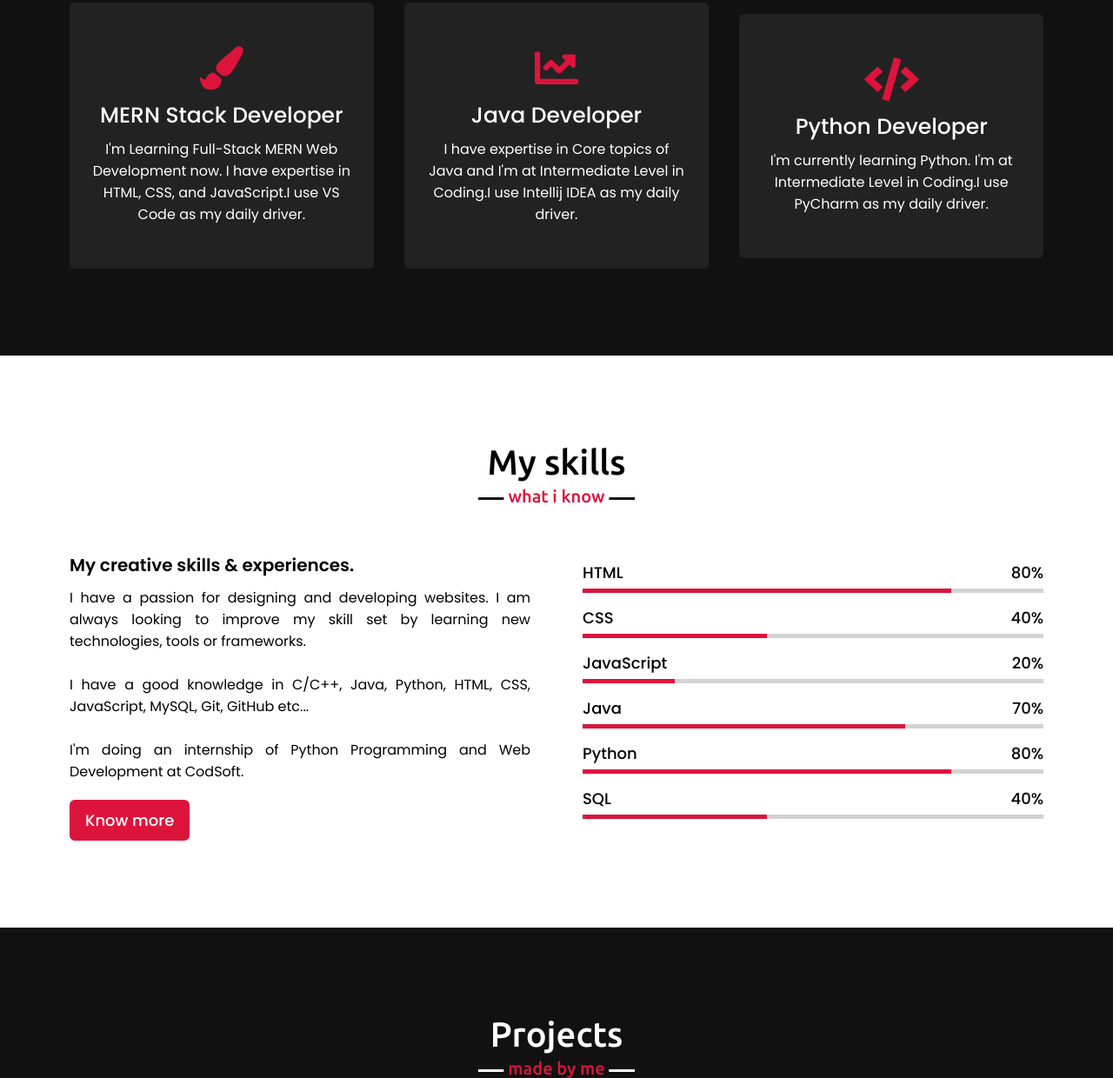
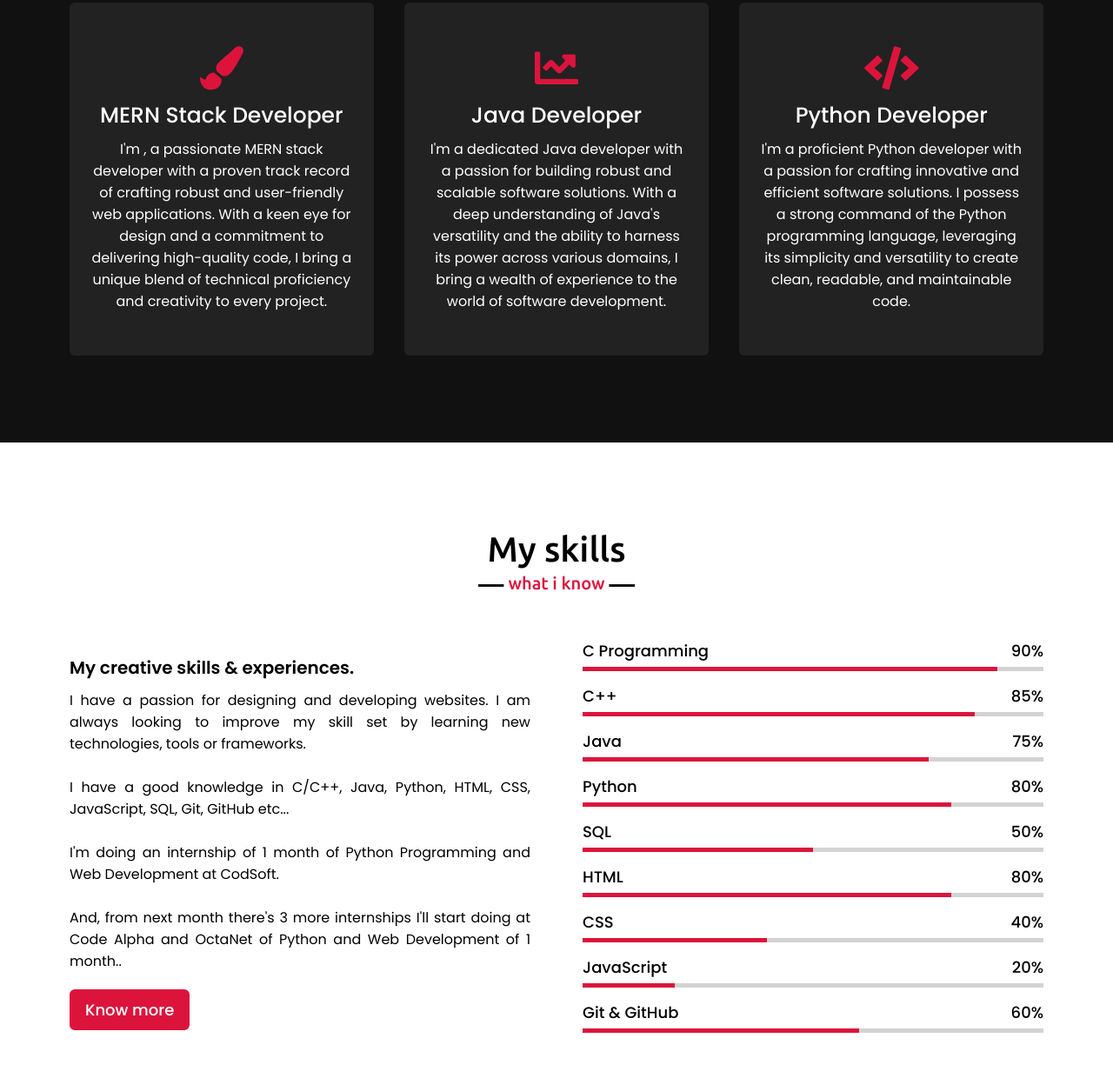
Before and after one commit to iam-priyanshu-sharma/Portfolio, a plain HTML site: page index.html in a window 1280 px wide. Shown: the part 1806-3046 px from the top of the page at 87% size. Drawn offline with nearby package versions, Linux system fonts and the light colour scheme.

Commit message:
Change in skill section

```diff
--- a/index.html
+++ b/index.html
@@ -45,8 +45,7 @@
                 <div class="text-1">Hello, my name is</div>
                 <div class="text-2">Priyanshu Sharma</div>
                 <div class="text-3">And I'm a <span class="typing"></span></div>
-                <a
-                    href="#my-form">Hire
+                <a href="#my-form">Hire
                     me</a>
             </div>
         </div>
@@ -58,7 +57,7 @@
             <h2 class="title">About me</h2>
             <div class="about-content">
                 <div class="column left">
-                    <img src="assets/myphoto2.png" alt="My Photo">
+                    <img src="assets/myphoto.png" alt="My Photo">
                 </div>
                 <div class="column right">
                     <div class="text">I'm Priyanshu and I'm a <span class="typing-2"></span></div>
@@ -98,8 +97,10 @@
                         <i class="fas fa-paint-brush"></i>
                         <div class="text">MERN Stack Developer</div>
                         <p>
-                            I'm Learning Full-Stack MERN Web Development now. I have expertise in HTML, CSS, and
-                            JavaScript.I use VS Code as my daily driver.
+                            I'm , a passionate MERN stack developer with a proven track record of crafting robust and
+                            user-friendly web applications. With a keen eye for design and a commitment to delivering
+                            high-quality code, I bring a unique blend of technical proficiency and creativity to every
+                            project.
                         </p>
                     </div>
                 </div>
@@ -108,8 +109,10 @@
                         <i class="fas fa-chart-line"></i>
                         <div class="text">Java Developer</div>
                         <p>
-                            I have expertise in Core topics of Java and I'm at Intermediate Level in Coding.I use
-                            Intellij IDEA as my daily driver.
+                            I'm a dedicated Java developer with a passion for building robust and scalable software
+                            solutions. With a deep understanding of Java's versatility and the ability to harness its
+                            power across various domains, I bring a wealth of experience to the world of software
+                            development.
                         </p>
                     </div>
                 </div>
@@ -118,8 +121,9 @@
                         <i class="fas fa-code"></i>
                         <div class="text">Python Developer</div>
                         <p>
-                            I'm currently learning Python. I'm at Intermediate Level in Coding.I use PyCharm as my daily
-                            driver.
+                            I'm a proficient Python developer with a passion for crafting innovative and efficient
+                            software solutions. I possess a strong command of the Python programming language,
+                            leveraging its simplicity and versatility to create clean, readable, and maintainable code.
                         </p>
                     </div>
                 </div>
@@ -141,16 +145,55 @@
                     </p>
                     <br>
                     <p>
-                        I have a good knowledge in C/C++, Java, Python, HTML, CSS, JavaScript, MySQL, Git, GitHub etc...
+                        I have a good knowledge in C/C++, Java, Python, HTML, CSS, JavaScript, SQL, Git, GitHub etc...
                     </p>
                     <br>
                     <p>
-                        I'm doing an internship of Python Programming and Web Development at CodSoft.
+                        I'm doing an internship of 1 month of Python Programming and Web Development at CodSoft.
+                    </p>
+                    <br>
+                    <p>
+                        And, from next month there's 3 more internships I'll start doing at Code Alpha and OctaNet of Python and Web Development of 1 month..
                     </p>
 
                     <a href="https://www.linkedin.com/in/iam-priyanshu-sharma/">Know more</a>
                 </div>
                 <div class="column right">
+                    <div class="bars">
+                        <div class="info">
+                            <span>C Programming</span>
+                            <span>90%</span>
+                        </div>
+                        <div class="line c-programming"></div>
+                    </div>
+                    <div class="bars">
+                        <div class="info">
+                            <span>C++</span>
+                            <span>85%</span>
+                        </div>
+                        <div class="line c-plus-plus"></div>
+                    </div>
+                    <div class="bars">
+                        <div class="info">
+                            <span>Java</span>
+                            <span>75%</span>
+                        </div>
+                        <div class="line java"></div>
+                    </div>
+                    <div class="bars">
+                        <div class="info">
+                            <span>Python</span>
+                            <span>80%</span>
+                        </div>
+                        <div class="line python"></div>
+                    </div>
+                    <div class="bars">
+                        <div class="info">
+                            <span>SQL</span>
+                            <span>50%</span>
+                        </div>
+                        <div class="line sql"></div>
+                    </div>
                     <div class="bars">
                         <div class="info">
                             <span>HTML</span>
@@ -172,26 +215,13 @@
                         </div>
                         <div class="line js"></div>
                     </div>
+
                     <div class="bars">
                         <div class="info">
-                            <span>Java</span>
-                            <span>70%</span>
+                            <span>Git & GitHub</span>
+                            <span>60%</span>
                         </div>
-                        <div class="line java"></div>
-                    </div>
-                    <div class="bars">
-                        <div class="info">
-                            <span>Python</span>
-                            <span>80%</span>
-                        </div>
-                        <div class="line python"></div>
-                    </div>
-                    <div class="bars">
-                        <div class="info">
-                            <span>SQL</span>
-                            <span>40%</span>
-                        </div>
-                        <div class="line sql"></div>
+                        <div class="line git-github"></div>
                     </div>
                 </div>
             </div>
--- a/style.css
+++ b/style.css
@@ -425,6 +425,26 @@ section .title::after {
     background: crimson;
 }
 
+.skills-content .right .c-programming::before {
+    width: 90%;
+}
+
+.skills-content .right .c-plus-plus::before {
+    width: 85%;
+}
+
+.skills-content .right .java::before {
+    width: 75%;
+}
+
+.skills-content .right .python::before {
+    width: 80%;
+}
+
+.skills-content .right .sql::before {
+    width: 50%;
+}
+
 .skills-content .right .html::before {
     width: 80%;
 }
@@ -437,16 +457,8 @@ section .title::after {
     width: 20%;
 }
 
-.skills-content .right .java::before {
-    width: 70%;
-}
-
-.skills-content .right .python::before {
-    width: 80%;
-}
-
-.skills-content .right .sql::before {
-    width: 40%;
+.skills-content .right .git-github::before {
+    width: 60%;
 }
 
 /* project section styling */
```
Also changed, not shown: assets/myphoto.png (renamed from assets/myphoto2.png).
